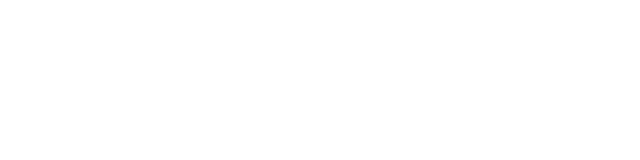
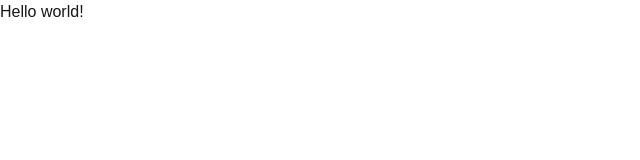
Before and after one commit to marvinjameserosa/snapgrid-frontend, a Next.js app in the folder snapgrid/: page /subway-1 in a window 1280 px wide. Shown: the top 160 px of the page, without its empty margins (0-640 px from the left). Built offline with nearby package versions, Linux system fonts and the light colour scheme.

Commit message:
chore: used pascal case for component import

```diff
--- a/snapgrid/app/subway-1/page.tsx
+++ b/snapgrid/app/subway-1/page.tsx
@@ -1,10 +1,9 @@
-import Image from "next/image";
-import subwayOne from "@/components/sections/subway-1";
+import SubwayOne from "@/components/sections/subway-1";
 
 export default function Home() {
   return (
     <>
-    <subwayOne />
+      <SubwayOne />
     </>
   );
 }
```
